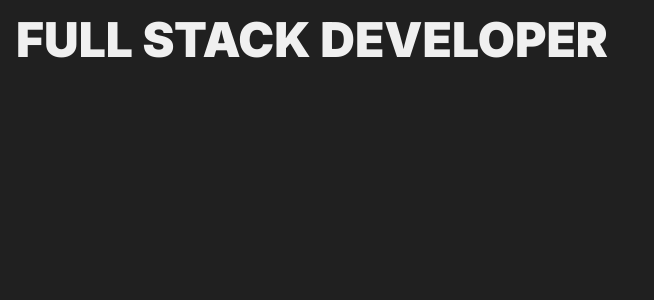
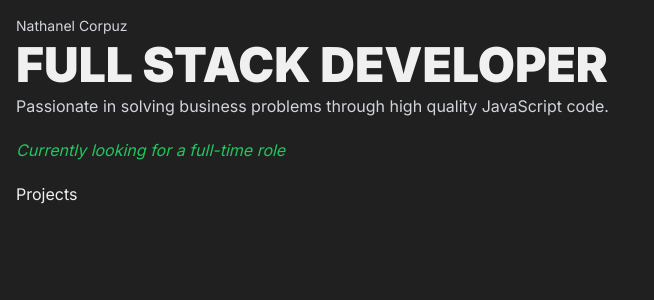
Before and after one commit to nathanelcorpuz/my-portfolio, a Next.js app: page / in a window 1280 px wide. Shown: the top 300 px of the page, without its empty margins (0-654 px from the left). Built offline with nearby package versions, Linux system fonts and the light colour scheme.

Commit message:
standard text

```diff
--- a/app/page.tsx
+++ b/app/page.tsx
@@ -1,7 +1,27 @@
 import HeadingText from "@/components/HeadingText";
+import StandardText from "@/components/StandardText";
 
 export default function Home() {
-  return <div>
-    <HeadingText>Full stack developer</HeadingText>
-  </div>;
+  return (
+    <div>
+      <section className="flex flex-col gap-[20px]">
+        <section className="flex flex-col gap-[5px]">
+          <StandardText>Nathanel Corpuz</StandardText>
+          <HeadingText>Full stack developer</HeadingText>
+          <StandardText variant={1}>
+            Passionate in solving business problems through high quality
+            JavaScript code.
+          </StandardText>
+        </section>
+        <section>
+          <p className="italic text-green-500">
+            Currently looking for a full-time role
+          </p>
+        </section>
+        <section>
+          <button>Projects</button>
+        </section>
+      </section>
+    </div>
+  );
 }
--- /dev/null
+++ b/components/StandardText.tsx
@@ -0,0 +1,18 @@
+import { StandardTextVariant } from "@/types/types";
+
+export default function StandardText({
+  children,
+  variant = 2,
+}: {
+  children: React.ReactNode;
+  variant?: StandardTextVariant;
+}) {
+  const common = "text-gray-300";
+  if (variant === 1) {
+    return <p className={`${common}`}>{children}</p>;
+  }
+  if (variant === 3) {
+    return <p className={`${common} text-xs`}>{children}</p>;
+  }
+  return <p className={`${common} text-sm`}>{children}</p>;
+}
```
